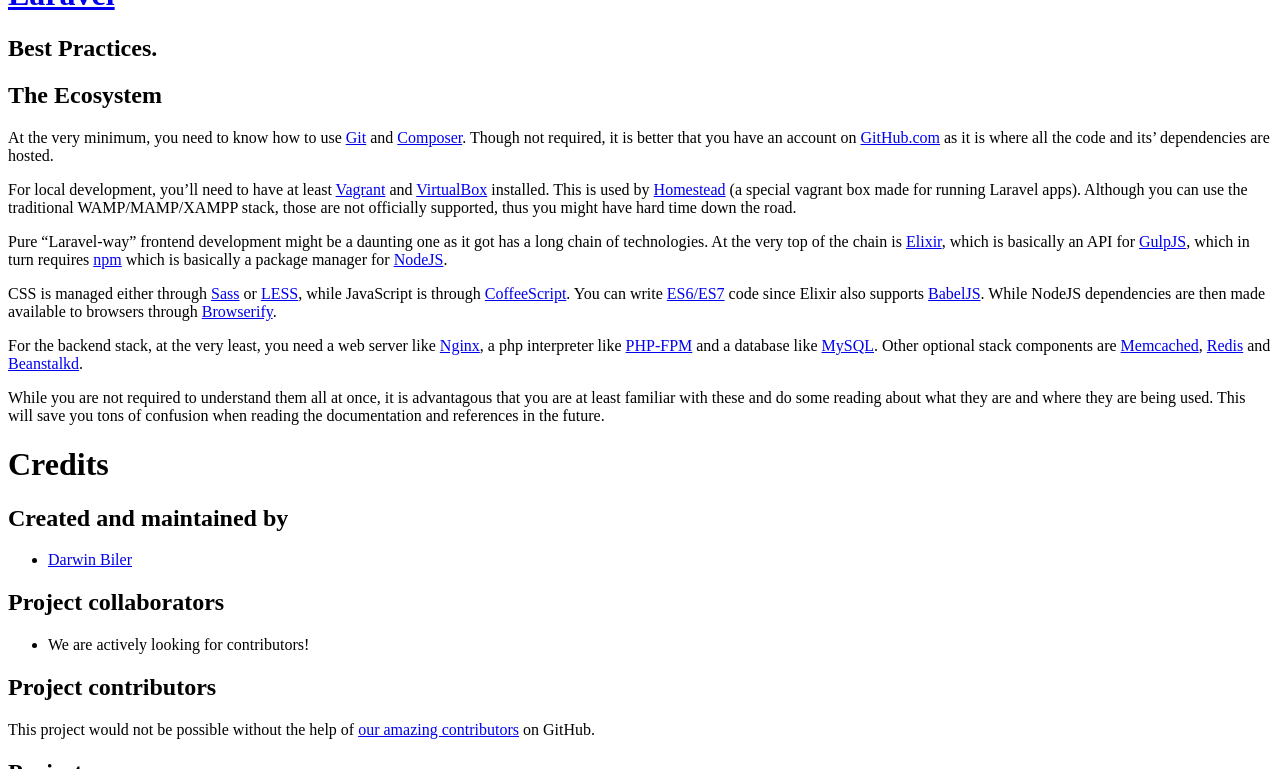
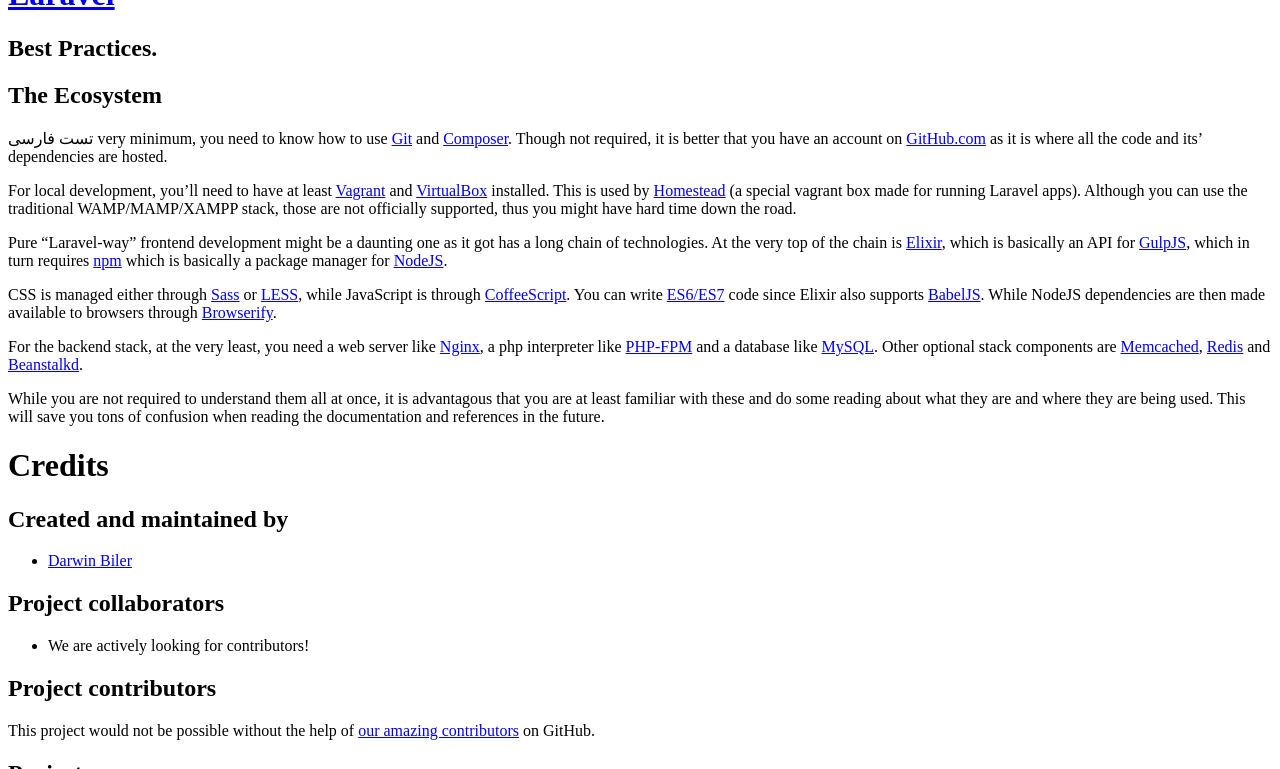
Before and after one commit to soheilsafara/soheilsafara.github.io, a Jekyll site: the page built from _posts/01-02-01-ecosystem.md, in a window 1280 px wide and 900 px high, scrolled down 712 px, cut to the strip 131-900 px from the top of the window. Built offline with Jekyll 4.4.1, drawn with Linux system fonts in a browser that asks for light colours; nearby versions of some CDN libraries; some web fonts are replaced; our own code applies the rules of GitHub Pages for plain Markdown files; comment, search, counter and statistics services are not loaded.

Commit message:
Update 01-02-01-ecosystem.md

```diff
--- a/_posts/01-02-01-ecosystem.md
+++ b/_posts/01-02-01-ecosystem.md
@@ -6,7 +6,7 @@ anchor:  the-ecosystem
 
 ## The Ecosystem {#the_ecosystem}
 
-At the very minimum, you need to know how to use [Git](https://git-scm.com/) and [Composer](https://getcomposer.org/). Though not required, it is better that you have an account on [GitHub.com](https://github.com/) as it is where all the code and its' dependencies are hosted.
+تست فارسی very minimum, you need to know how to use [Git](https://git-scm.com/) and [Composer](https://getcomposer.org/). Though not required, it is better that you have an account on [GitHub.com](https://github.com/) as it is where all the code and its' dependencies are hosted.
 
 For local development, you’ll need to have at least [Vagrant](https://www.vagrantup.com/) and [VirtualBox](https://www.virtualbox.org/) installed. This is used by [Homestead](https://laravel.com/docs/5.2/homestead) (a special vagrant box made for running Laravel apps). Although you can use the traditional WAMP/MAMP/XAMPP stack, those are not officially supported, thus you might have hard time down the road.
 
```
